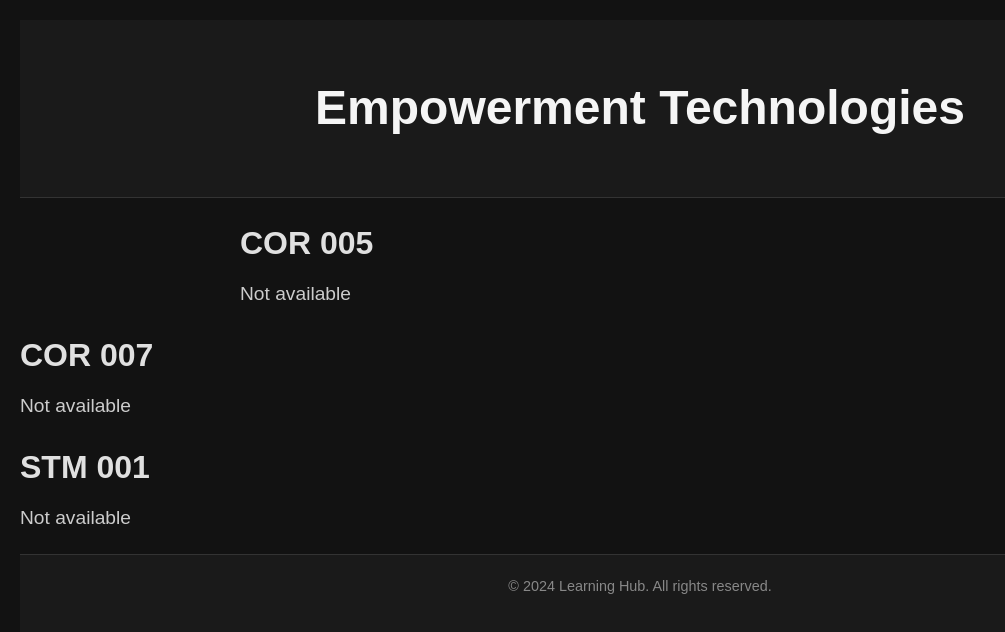
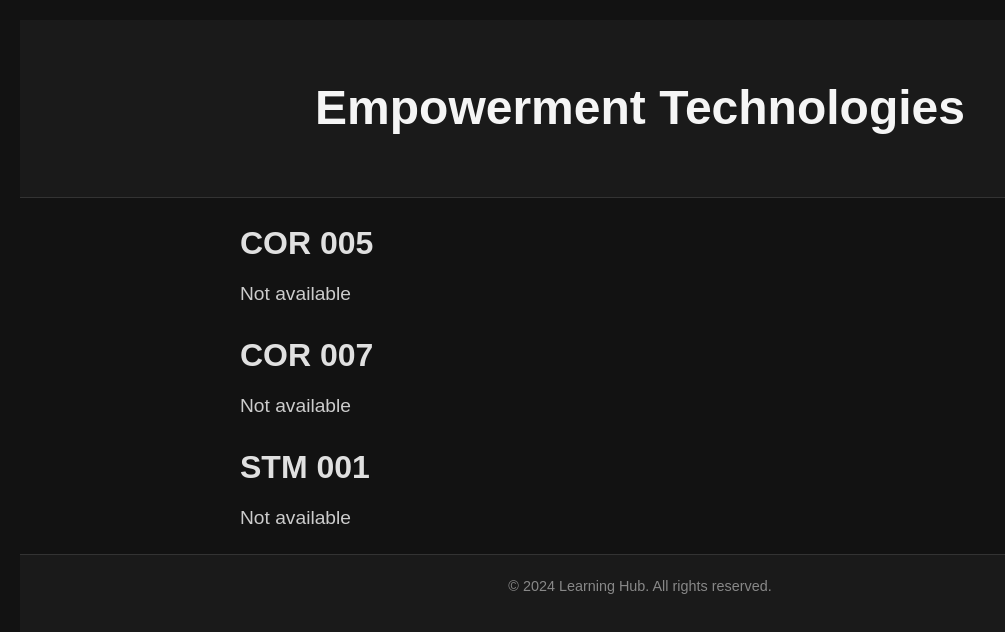
Before and after one commit to zwdad/learning-hub, a plain HTML site: page index.html in a window 1280 px wide. Shown: the whole page, without its empty margins (0-1005 px from the left). Drawn offline with Linux system fonts and the light colour scheme.

Commit message:
Update index.html

```diff
--- a/index.html
+++ b/index.html
@@ -16,12 +16,12 @@
             <p>Not available</p>
         </section>
 
-        <section>
+        <section class="content">
             <h2>COR 007</h2>
             <p>Not available</p>
         </section>
 
-        <section>
+        <section class="content">
             <h2>STM 001</h2>
             <p>Not available</p>
         </section>
```
